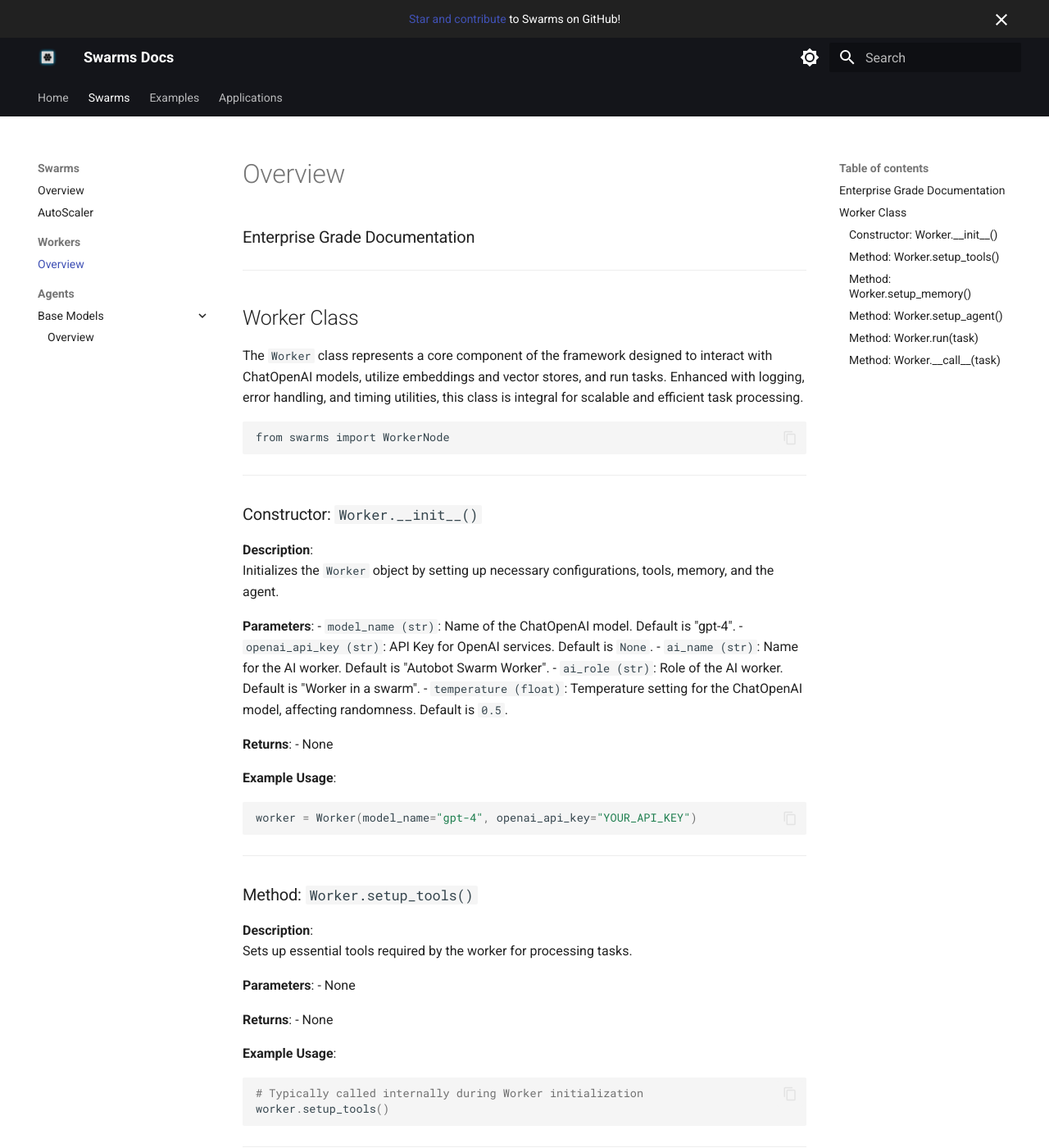
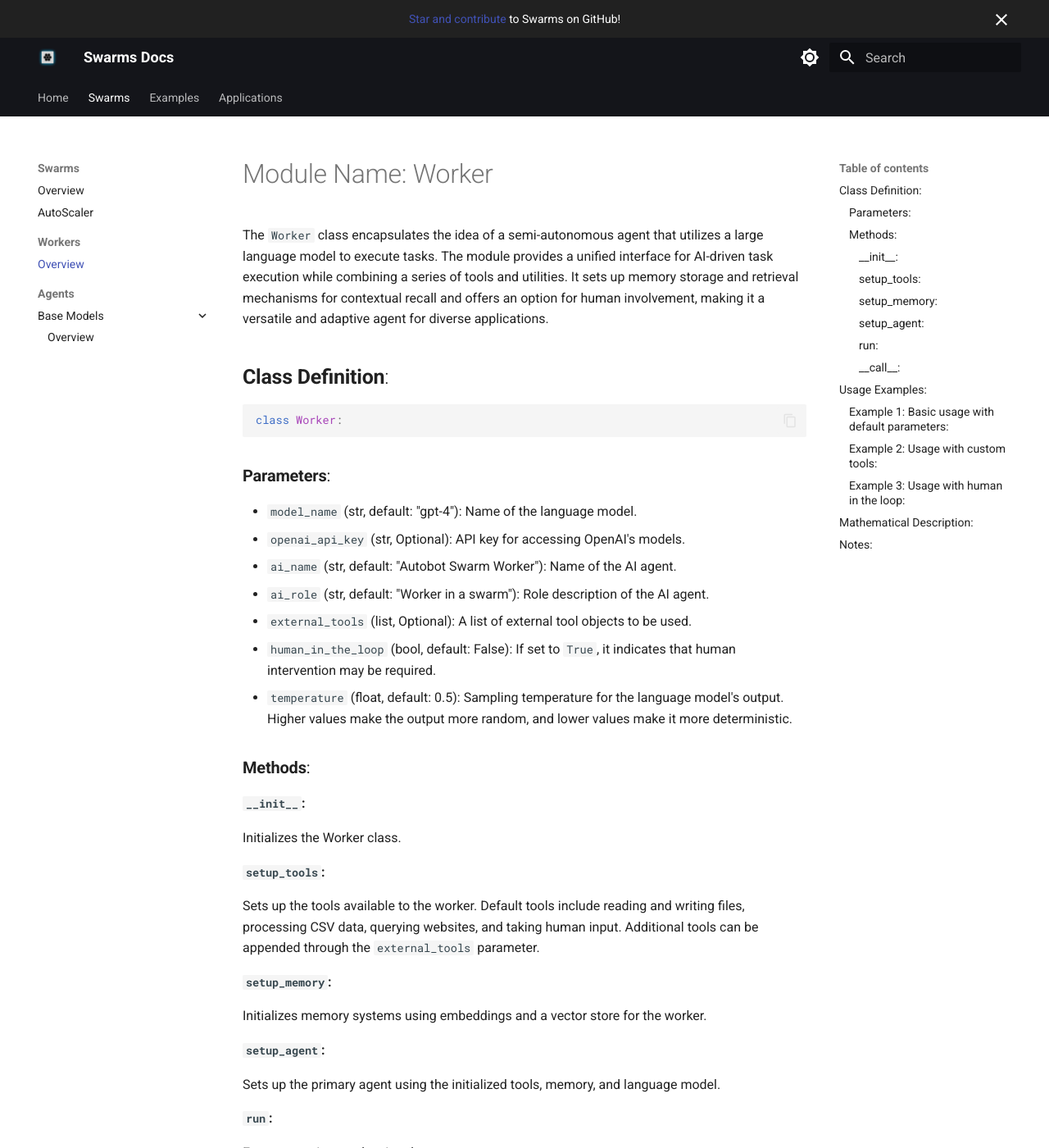
Before and after one commit to kyegomez/swarms-docs, an MkDocs documentation site: the page built from docs/swarms/workers/index.md, in a window 1280 px wide and 1400 px high. Shown: the whole window at 82% size. Built offline with MkDocs 1.6.1 and Material for MkDocs 9.7.7, drawn with Linux system fonts in a browser that asks for light colours; some of the changed text lies outside the part shown.

Commit message:
worker class docs

````diff
--- a/docs/swarms/workers/index.md
+++ b/docs/swarms/workers/index.md
@@ -1,158 +1,97 @@
-### Enterprise Grade Documentation
+# Module Name: Worker
 
----
+The `Worker` class encapsulates the idea of a semi-autonomous agent that utilizes a large language model to execute tasks. The module provides a unified interface for AI-driven task execution while combining a series of tools and utilities. It sets up memory storage and retrieval mechanisms for contextual recall and offers an option for human involvement, making it a versatile and adaptive agent for diverse applications.
 
-## Worker Class
+## **Class Definition**:
 
-The `Worker` class represents a core component of the framework designed to interact with ChatOpenAI models, utilize embeddings and vector stores, and run tasks. Enhanced with logging, error handling, and timing utilities, this class is integral for scalable and efficient task processing.
-
-```
-from swarms import WorkerNode
+```python
+class Worker:
 ```
 
----
+### **Parameters**:
 
-### Constructor: `Worker.__init__()`
+- `model_name` (str, default: "gpt-4"): Name of the language model.
+- `openai_api_key` (str, Optional): API key for accessing OpenAI's models.
+- `ai_name` (str, default: "Autobot Swarm Worker"): Name of the AI agent.
+- `ai_role` (str, default: "Worker in a swarm"): Role description of the AI agent.
+- `external_tools` (list, Optional): A list of external tool objects to be used.
+- `human_in_the_loop` (bool, default: False): If set to `True`, it indicates that human intervention may be required.
+- `temperature` (float, default: 0.5): Sampling temperature for the language model's output. Higher values make the output more random, and lower values make it more deterministic.
 
-**Description**:
-Initializes the `Worker` object by setting up necessary configurations, tools, memory, and the agent.
+### **Methods**:
 
-**Parameters**:
-- `model_name (str)`: Name of the ChatOpenAI model. Default is "gpt-4".
-- `openai_api_key (str)`: API Key for OpenAI services. Default is `None`.
-- `ai_name (str)`: Name for the AI worker. Default is "Autobot Swarm Worker".
-- `ai_role (str)`: Role of the AI worker. Default is "Worker in a swarm".
-- `temperature (float)`: Temperature setting for the ChatOpenAI model, affecting randomness. Default is `0.5`.
+#### `__init__`:
 
-**Returns**:
-- None
+Initializes the Worker class.
 
-**Example Usage**:
-```python
-worker = Worker(model_name="gpt-4", openai_api_key="YOUR_API_KEY")
-```
+#### `setup_tools`:
 
----
+Sets up the tools available to the worker. Default tools include reading and writing files, processing CSV data, querying websites, and taking human input. Additional tools can be appended through the `external_tools` parameter.
 
-### Method: `Worker.setup_tools()`
+#### `setup_memory`:
 
-**Description**:
-Sets up essential tools required by the worker for processing tasks.
+Initializes memory systems using embeddings and a vector store for the worker.
 
-**Parameters**:
-- None
+#### `setup_agent`:
 
-**Returns**:
-- None
+Sets up the primary agent using the initialized tools, memory, and language model.
 
-**Example Usage**:
-```python
-# Typically called internally during Worker initialization
-worker.setup_tools()
-```
+#### `run`:
 
----
+Executes a given task using the agent.
 
-### Method: `Worker.setup_memory()`
+#### `__call__`:
 
-**Description**:
-Initializes the embeddings and vector stores required for task processing.
+Makes the Worker class callable. When an instance of the class is called, it will execute the provided task using the agent.
 
-**Parameters**:
-- None
+## **Usage Examples**:
 
-**Returns**:
-- None
+### **Example 1**: Basic usage with default parameters:
 
-**Example Usage**:
-```python
-# Typically called internally during Worker initialization
-worker.setup_memory()
-```
-
----
-
-### Method: `Worker.setup_agent()`
-
-**Description**:
-Initializes the agent to use the provided tools and memory setups.
-
-**Parameters**:
-- None
-
-**Returns**:
-- None
-
-**Example Usage**:
-```python
-# Typically called internally during Worker initialization
-worker.setup_agent()
-```
-
----
-
-### Method: `Worker.run(task)`
-
-**Description**:
-Executes the specified task using the agent.
-
-**Parameters**:
-- `task`: The task to be executed by the agent.
-
-**Returns**:
-- `result`: The output after executing the task.
-
-**Example Usage**:
-```python
-task = "Some specific task"
-result = worker.run(task)
-print(result)
-```
-
----
-
-### Method: `Worker.__call__(task)`
-
-**Description**:
-Allows the worker instance to be called as a function to execute the given task.
-
-**Parameters**:
-- `task`: The task to be executed by the agent.
-
-**Returns**:
-- `results`: The output after executing the task.
-
-**Example Usage**:
 ```python
 from swarms import Worker
 
-worker_instance = Worker()
-task = "Some specific task"
-result = worker_instance(task)  # Using worker as callable
-print(result)
+worker = Worker(model_name="gpt-4", openai_api_key="YOUR_API_KEY")
+result = worker.run("Summarize the document.")
 ```
-**Configured Worker**:
+
+### **Example 2**: Usage with custom tools:
+
+```python
+from swarms import Worker, MyCustomTool
+
+worker = Worker(model_name="gpt-4", openai_api_key="YOUR_API_KEY", external_tools=[MyCustomTool()])
+result = worker.run("Perform a custom operation on the document.")
+```
+
+### **Example 3**: Usage with human in the loop:
+
 ```python
 from swarms import Worker
 
-
-node = Worker(
-    openai_api_key="",
-    ai_name="Optimus Prime",
-    ai_role="You are John a nice worker in a swarm",
-    model_name="gpt-4
-)
-
-task = "What were the winning boston marathon times for the past 5 years (ending in 2022)? Generate a table of the year, name, country of origin, and times."
-response = node.run(task)
-print(response)
-
+worker = Worker(model_name="gpt-4", openai_api_key="YOUR_API_KEY", human_in_the_loop=True)
+result = worker.run("Translate this complex document, and ask for help if needed.")
 ```
 
+## **Mathematical Description**:
 
----
+Conceptually, the `Worker` class can be seen as a function:
 
-**Note**:
-1. Ensure you have the necessary dependencies installed and the OpenAI API key properly configured before initializing the `Worker` class.
-2. Handle exceptions gracefully in production environments.
-3. Always refer to the latest official documentation for updates and more details.
+\[ W(t, M, K, T, H, \theta) \rightarrow R \]
+
+Where:
+
+- \( W \) = Worker function
+- \( t \) = task to be performed
+- \( M \) = Model (e.g., "gpt-4")
+- \( K \) = OpenAI API key
+- \( T \) = Set of Tools available
+- \( H \) = Human involvement flag (True/False)
+- \( \theta \) = Temperature parameter
+- \( R \) = Result of the task
+
+This mathematical abstraction provides a simple view of the `Worker` class's capability to transform a task input into a desired output using a combination of AI and toolsets.
+
+## **Notes**:
+
+The Worker class acts as a bridge between raw tasks and the tools & AI required to accomplish them. The setup ensures flexibility and versatility. The decorators used in the methods (e.g., log_decorator, error_decorator) emphasize the importance of logging, error handling, and performance measurement, essential for real-world applications.
````
